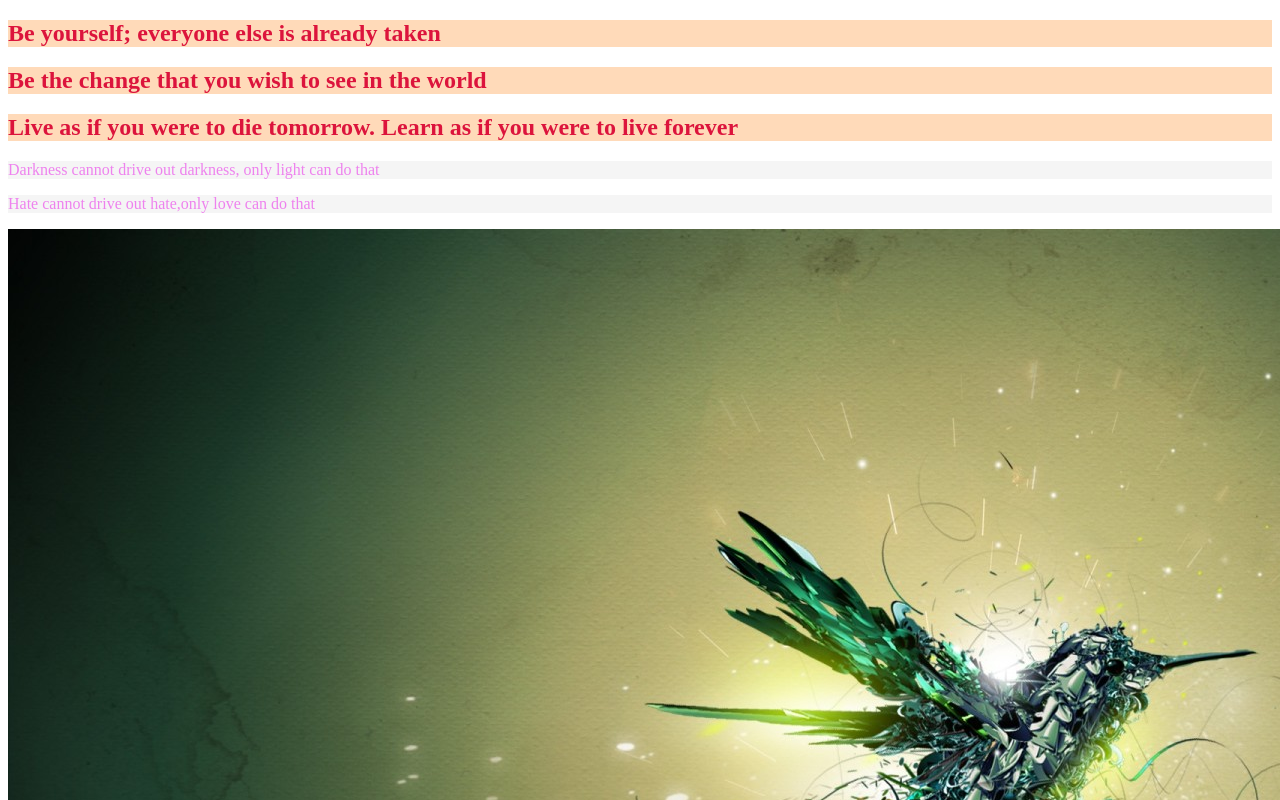
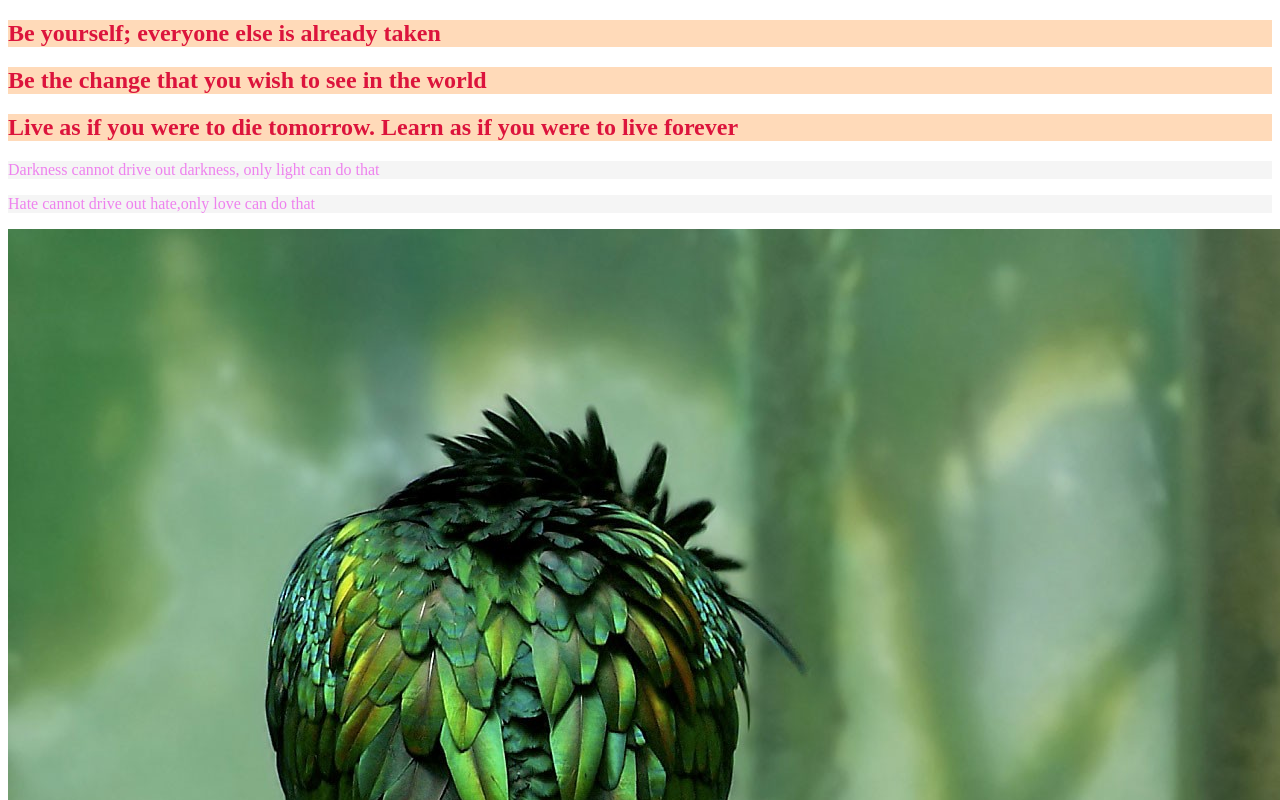
Before and after one commit to ashrabin/my-second-repo, a plain HTML site: page index.html in a window 1280 px wide. Shown: the top 800 px of the page. Drawn offline with Linux system fonts and the light colour scheme.

Commit message:
added an image

```diff
--- a/index.html
+++ b/index.html
@@ -13,6 +13,7 @@
     <h2>Live as if you were to die tomorrow. Learn as if you were to live forever</h2>
     <p>Darkness cannot drive out darkness, only light can do that</p>
     <p>Hate cannot drive out hate,only love can do that</p>
+    <img src="green_colored_bird-1920x1080.jpg" alt="">
     <img src="green_bird_flight-1920x1080.jpg" alt="">
     <img src="water_drops_stones_leaves-1920x1080.jpg" alt="">
 </body>
```
